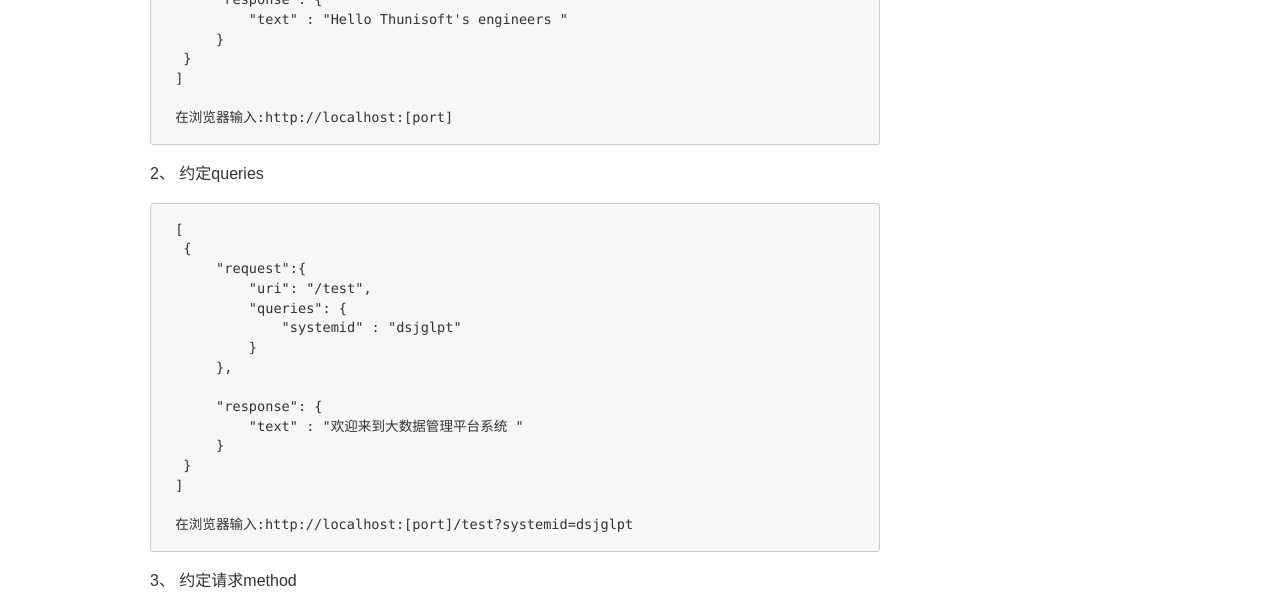
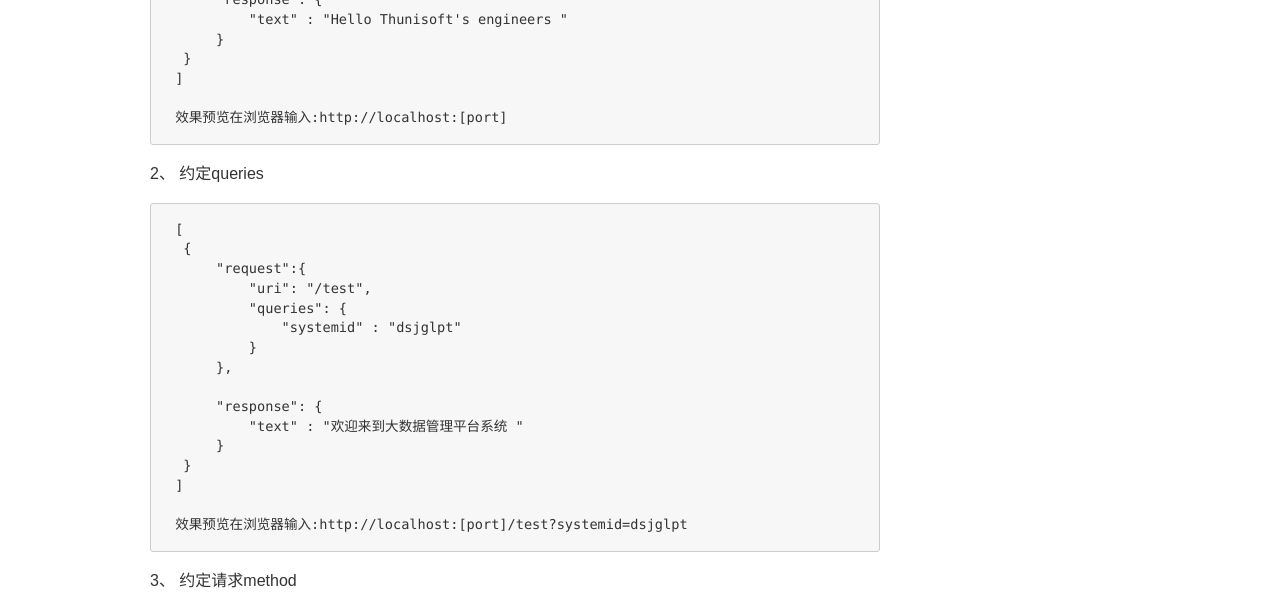
Before and after one commit to huanrenwang/wanghr.github.io, a Jekyll site: the page built from _posts/2019-11-26-moco-01.md, in a window 1280 px wide and 1400 px high, scrolled down 856 px. Shown: the part 367-975 px from the top of the window. Built offline with Jekyll 4.4.1, drawn with Linux system fonts in a browser that asks for light colours; our own code applies the rules of GitHub Pages for plain Markdown files; comment, search, counter and statistics services are not loaded; some of the changed text lies outside the part shown.

Commit message:
有更改

````diff
--- a/_posts/2019-11-26-moco-01.md
+++ b/_posts/2019-11-26-moco-01.md
@@ -43,7 +43,7 @@ keyword: 接口测试
   }
  ]
 
- 在浏览器输入:http://localhost:[port]
+ 效果预览在浏览器输入:http://localhost:[port]
 ```
 
 2、 约定queries
@@ -63,7 +63,7 @@ keyword: 接口测试
   }
  ]
 
- 在浏览器输入:http://localhost:[port]/test?systemid=dsjglpt
+ 效果预览在浏览器输入:http://localhost:[port]/test?systemid=dsjglpt
 ```
 
 3、 约定请求method
````
